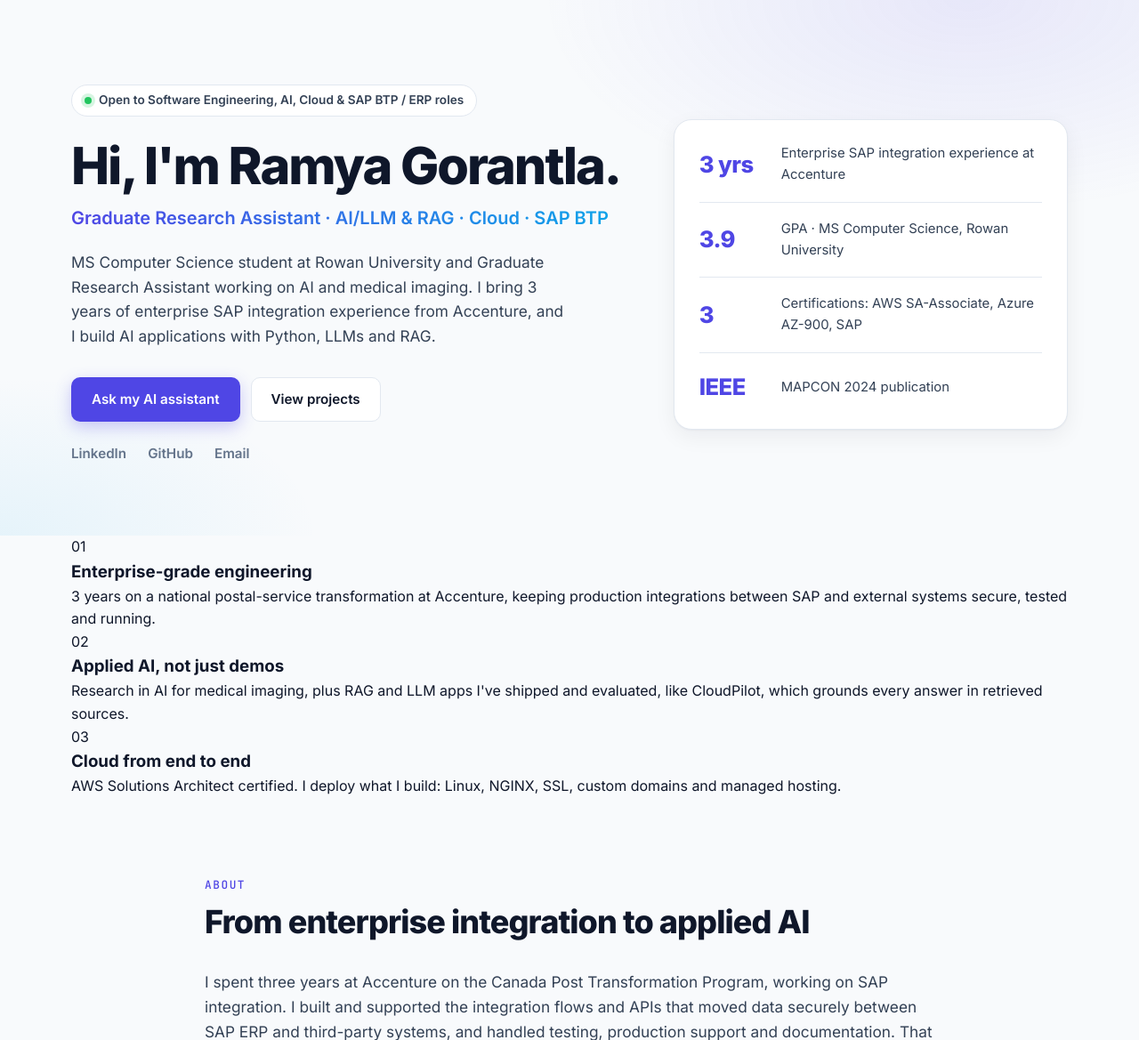
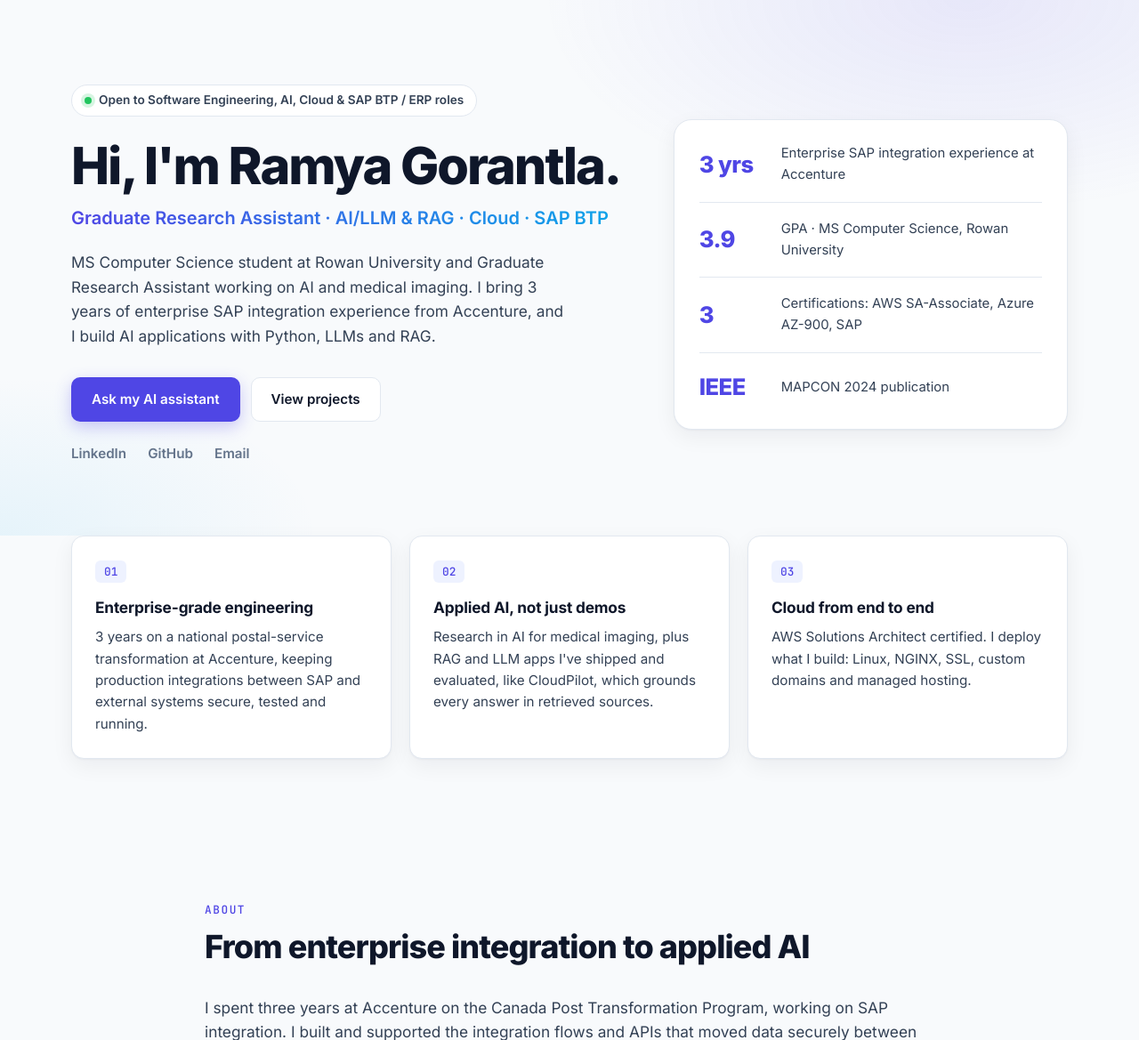
Before and after one commit to ramyagorantla-dev/ramya-ai-portfolio, a Flask app: page / in a window 1280 px wide. Shown: the part 66-1235 px from the top of the page at 89% size. Run offline with Flask 3, Linux system fonts and the light colour scheme.

Commit message:
Update style.css

```diff
--- a/static/style.css
+++ b/static/style.css
@@ -86,6 +86,22 @@
 .stat:last-child { border-bottom: 0; }
 .stat strong { min-width: 72px; font-size: 1.6rem; font-weight: 800; letter-spacing: -.02em; color: var(--accent); }
 .stat span { color: var(--ink-2); font-size: .93rem; }
+
+/* VALUE STRIP */
+.value-strip { padding: 0 0 72px; }
+.value-grid { display: grid; grid-template-columns: repeat(3, 1fr); gap: 20px; }
+.value {
+    background: var(--surface); border: 1px solid var(--line); border-radius: var(--radius);
+    padding: 26px; box-shadow: var(--shadow);
+}
+.value-icon {
+    font-family: "JetBrains Mono", monospace; font-size: .8rem; font-weight: 500; color: var(--accent);
+    background: var(--accent-soft); padding: 4px 10px; border-radius: 6px;
+}
+.value h3 { font-size: 1.08rem; margin: 14px 0 8px; letter-spacing: -.01em; }
+.value p { color: var(--ink-2); font-size: .95rem; }
+.case p { margin-bottom: 10px; }
+.case strong { color: var(--ink); }
 
 /* SECTIONS */
 .section { padding: 88px 0; }
@@ -221,7 +237,7 @@
 @media (max-width: 900px) {
     .hero { padding: 64px 0 56px; }
     .hero-grid, .project.featured, .cred-grid { grid-template-columns: 1fr; gap: 32px; }
-    .project-grid { grid-template-columns: 1fr; }
+    .project-grid, .value-grid { grid-template-columns: 1fr; }
     .skills-grid { grid-template-columns: 1fr 1fr; }
 }
 @media (max-width: 640px) {
```
